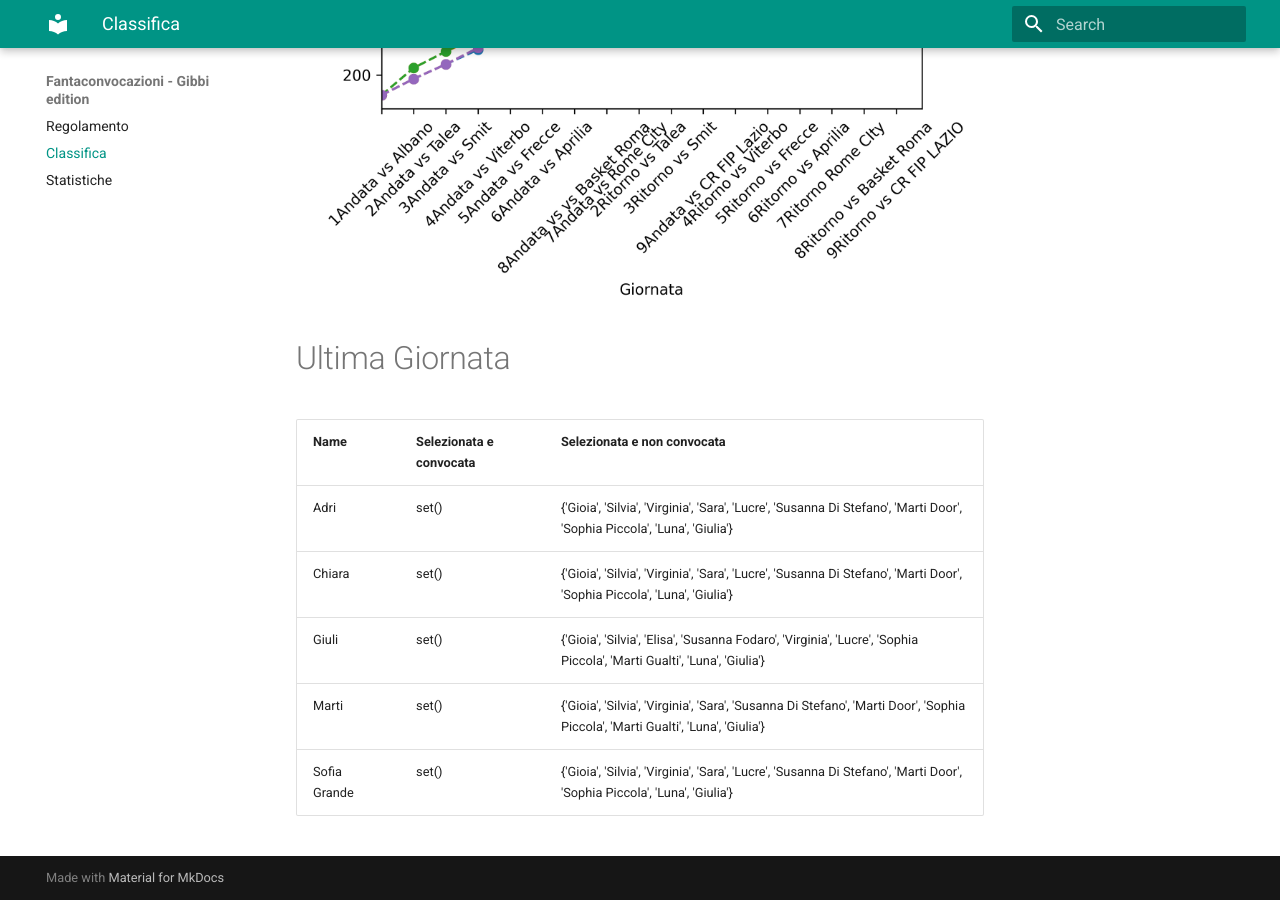
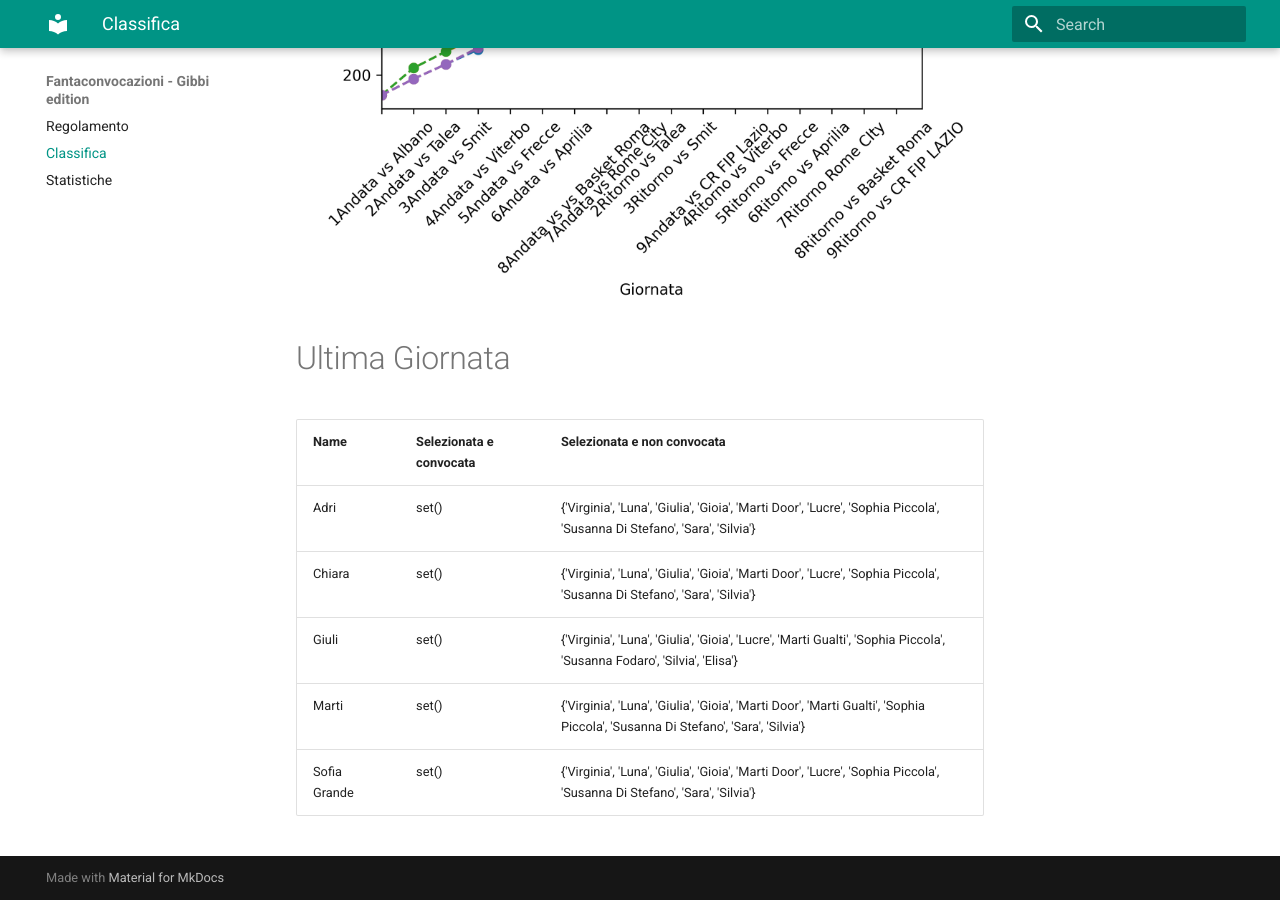
Before and after one commit to martinig94/fantagibbi, an MkDocs documentation site: the page built from docs/Classifica.md, in a window 1280 px wide and 900 px high, scrolled down 810 px. Built offline with MkDocs 1.6.1 and Material for MkDocs 9.7.7, drawn with Linux system fonts in a browser that asks for light colours.

Commit message:
Auto-update from main.py

```diff
--- a/docs/Classifica.md
+++ b/docs/Classifica.md
@@ -18,9 +18,9 @@
 <!-- START_TABLE CORRECT -->
 | Name         | Selezionata e convocata   | Selezionata e non convocata                                                                                                     |
 |:-------------|:--------------------------|:--------------------------------------------------------------------------------------------------------------------------------|
-| Adri         | set()                     | {'Gioia', 'Silvia', 'Virginia', 'Sara', 'Lucre', 'Susanna Di Stefano', 'Marti Door', 'Sophia Piccola', 'Luna', 'Giulia'}        |
-| Chiara       | set()                     | {'Gioia', 'Silvia', 'Virginia', 'Sara', 'Lucre', 'Susanna Di Stefano', 'Marti Door', 'Sophia Piccola', 'Luna', 'Giulia'}        |
-| Giuli        | set()                     | {'Gioia', 'Silvia', 'Elisa', 'Susanna Fodaro', 'Virginia', 'Lucre', 'Sophia Piccola', 'Marti Gualti', 'Luna', 'Giulia'}         |
-| Marti        | set()                     | {'Gioia', 'Silvia', 'Virginia', 'Sara', 'Susanna Di Stefano', 'Marti Door', 'Sophia Piccola', 'Marti Gualti', 'Luna', 'Giulia'} |
-| Sofia Grande | set()                     | {'Gioia', 'Silvia', 'Virginia', 'Sara', 'Lucre', 'Susanna Di Stefano', 'Marti Door', 'Sophia Piccola', 'Luna', 'Giulia'}        |
+| Adri         | set()                     | {'Virginia', 'Luna', 'Giulia', 'Gioia', 'Marti Door', 'Lucre', 'Sophia Piccola', 'Susanna Di Stefano', 'Sara', 'Silvia'}        |
+| Chiara       | set()                     | {'Virginia', 'Luna', 'Giulia', 'Gioia', 'Marti Door', 'Lucre', 'Sophia Piccola', 'Susanna Di Stefano', 'Sara', 'Silvia'}        |
+| Giuli        | set()                     | {'Virginia', 'Luna', 'Giulia', 'Gioia', 'Lucre', 'Marti Gualti', 'Sophia Piccola', 'Susanna Fodaro', 'Silvia', 'Elisa'}         |
+| Marti        | set()                     | {'Virginia', 'Luna', 'Giulia', 'Gioia', 'Marti Door', 'Marti Gualti', 'Sophia Piccola', 'Susanna Di Stefano', 'Sara', 'Silvia'} |
+| Sofia Grande | set()                     | {'Virginia', 'Luna', 'Giulia', 'Gioia', 'Marti Door', 'Lucre', 'Sophia Piccola', 'Susanna Di Stefano', 'Sara', 'Silvia'}        |
 <!-- END_TABLE CORRECT -->
```
